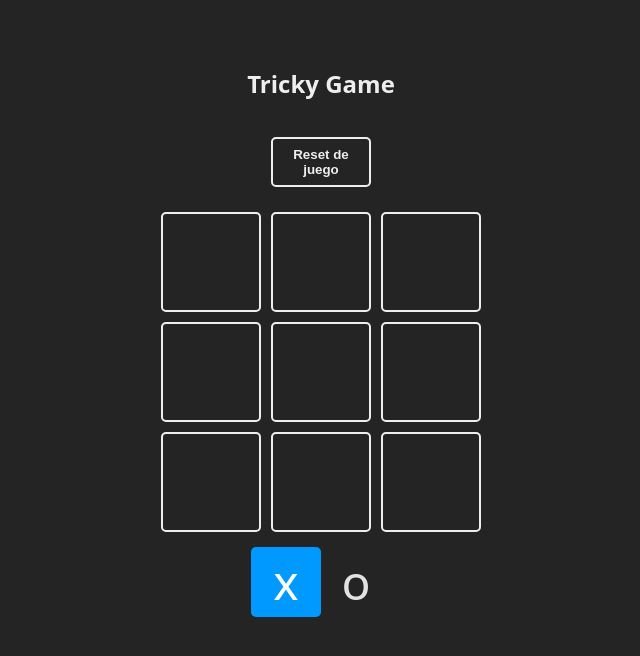
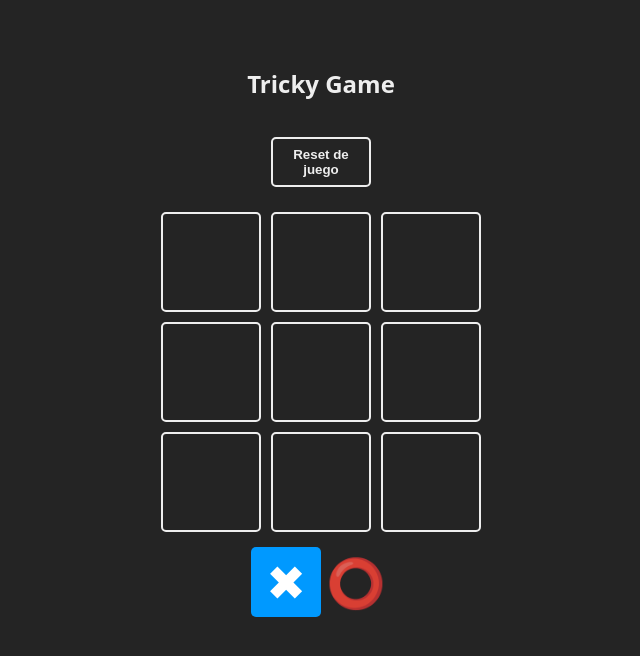
Before and after one commit to llcristianaceroll/projects, a React (Vite) app in the folder react-projects/02-juego-tricky-useState-useEffect/: page / in a window 1280 px wide. Shown: the top 656 px of the page, without its empty margins (319-959 px from the left). Built offline with nearby package versions, Linux system fonts and the light colour scheme.

Commit message:
local storage

```diff
--- a/react-projects/02-juego-tricky-useState-useEffect/src/components/Table.jsx
+++ b/react-projects/02-juego-tricky-useState-useEffect/src/components/Table.jsx
@@ -7,11 +7,18 @@ import { TURNS } from "../constants";
 import confetti from "canvas-confetti";
 import { checkWinnerFrom, checkEndGame } from "../logic/board";
 
+export function Table() {
+  const [board, setBoard] = useState(() => {
+    const boarFromStorage = window.localStorage.getItem("board");
+    if (boarFromStorage) return JSON.parse(boarFromStorage);
+    return Array(9).fill(null);
+  });
 
-export function Table() {
+  const [turn, setTurn] = useState(() => {
+    const turnFromStorage = window.localStorage.getItem("turn");
+    return turnFromStorage ? JSON.parse(turnFromStorage) : TURNS.X;
+  });
 
-  const [board, setBoard] = useState(Array(9).fill(null));
-  const [turn, setTurn] = useState(TURNS.X);
   const [winner, setWinner] = useState(null);
 
   const resetGame = () => {
@@ -29,6 +36,9 @@ export function Table() {
 
     const newTurn = turn === TURNS.X ? TURNS.O : TURNS.X;
     setTurn(newTurn);
+    window.localStorage.setItem("board", JSON.stringify(newBoard));
+    window.localStorage.setItem("turn", JSON.stringify(newTurn));
+
     const newWinner = checkWinnerFrom(newBoard);
     if (newWinner) {
       confetti();
@@ -37,15 +47,14 @@ export function Table() {
     } else if (checkEndGame(newBoard)) {
       setWinner(false);
     }
-}
-    return(
+  };
+  return (
     <main className="board">
       <h1>Tricky Game</h1>
       <Reset resetGame={resetGame} />
       <Board updateBoard={updateBoard} board={board} />
-        <Turns turn={turn}/>
+      <Turns turn={turn} />
       <WinnerModal resetGame={resetGame} winner={winner} />
     </main>
-    )
-
+  );
 }
--- a/react-projects/02-juego-tricky-useState-useEffect/src/constants.js
+++ b/react-projects/02-juego-tricky-useState-useEffect/src/constants.js
@@ -1,6 +1,6 @@
 export const TURNS = {
-  X: "x",
-  O: "o",
+  X: "✖",
+  O: "⭕",
 };
 
 export const WINNER_COMBOS = [
```
Lines whose indentation alone changed are shown as unchanged.
